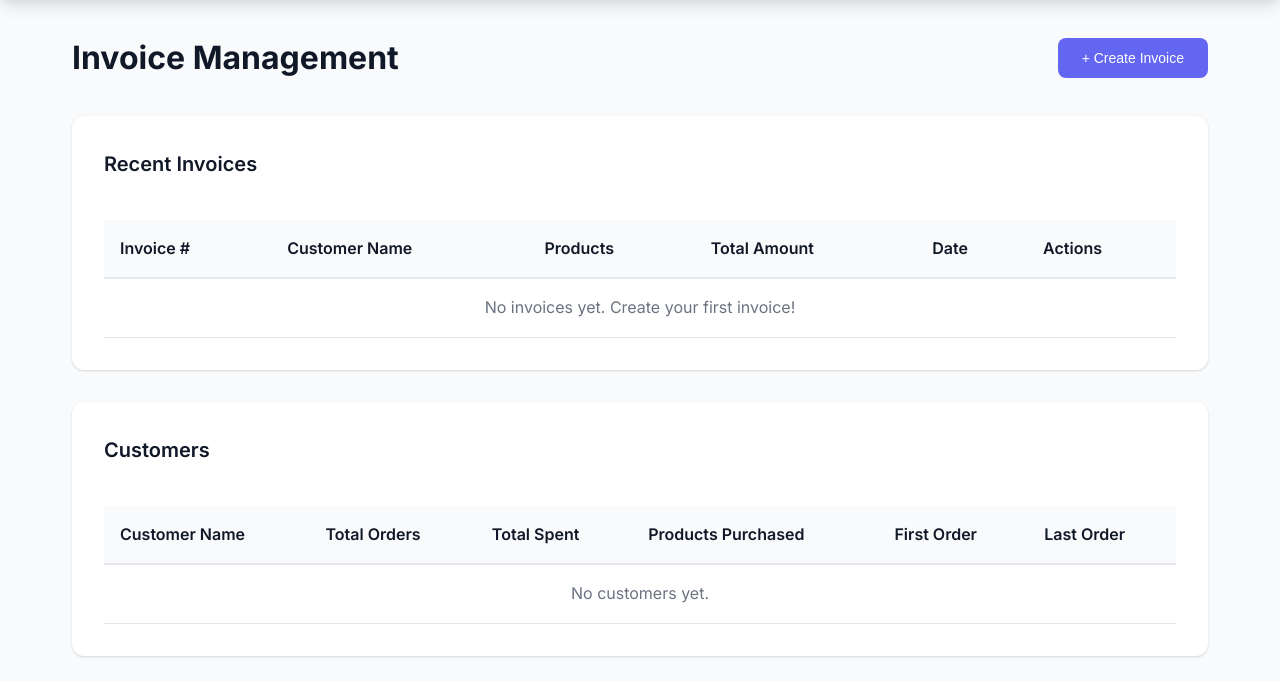
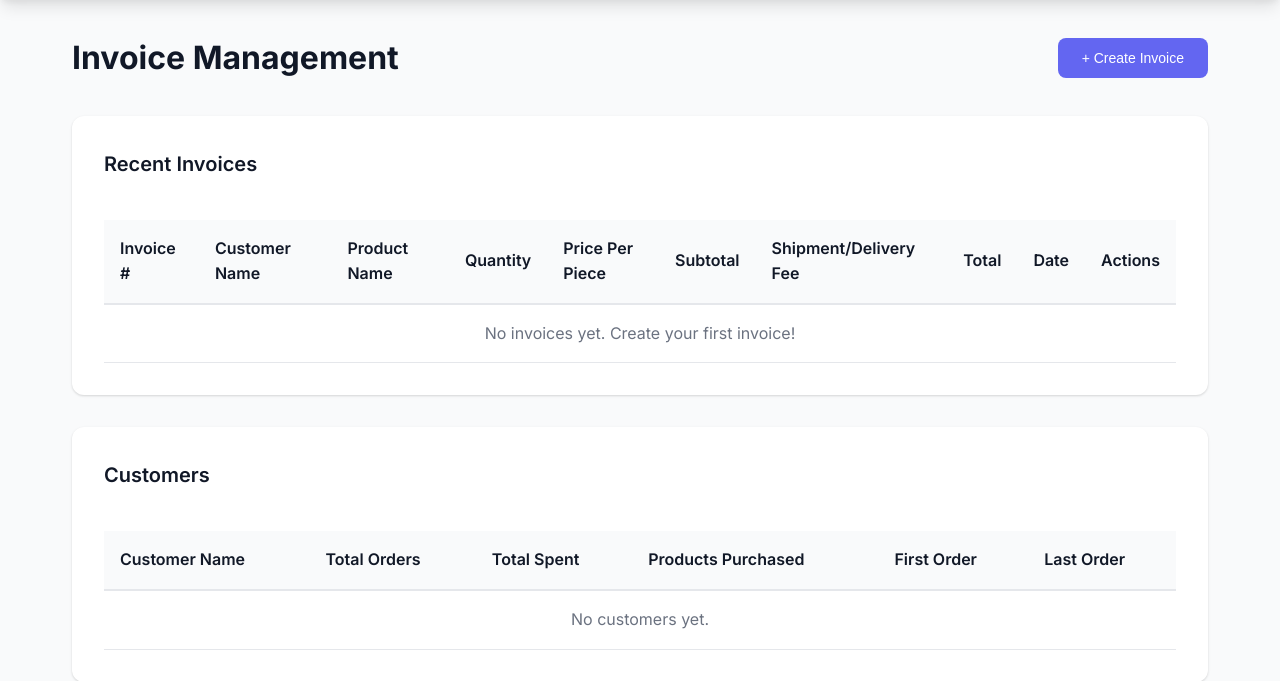
Before and after one commit to Daphne-CPAdmin/Personal-Stocks-INV, a Flask app: page /invoices in a window 1280 px wide. Shown: the part 70-751 px from the top of the page. Run offline with Flask 3, Linux system fonts and the light colour scheme.

Commit message:
Redesign invoice display and add shipment/delivery fee
- Display invoice items as separate rows in table (one row per item)
- Add shipment/delivery fee field to invoice creation form
- Show itemized breakdown: Product, Quantity, Price Per Piece, Subtotal
- Display shipment fee separately in invoice table and view
- Update invoice total calculation to include shipment fee
- Improve invoice view modal to show subtotal, shipment fee, and total
- Better visual organization with rowspan for invoice-level fields

```diff
--- a/app.py
+++ b/app.py
@@ -493,6 +493,7 @@ def create_invoice():
         data = request.json
         customer_name = data.get('customer_name')
         items = data.get('items', [])
+        shipment_fee = float(data.get('shipment_fee', 0))
         total_amount = float(data.get('total_amount', 0))
         invoice_date = data.get('invoice_date', datetime.now().strftime('%Y-%m-%d'))
 
@@ -502,6 +503,7 @@ def create_invoice():
             'invoice_number': invoice_number,
             'customer_name': customer_name,
             'items': str(items),  # Store as string representation
+            'shipment_fee': shipment_fee,
             'total_amount': total_amount,
             'invoice_date': invoice_date,
             'created_at': datetime.now().strftime('%Y-%m-%d %H:%M:%S')
@@ -511,7 +513,7 @@ def create_invoice():
             df = connector.read_from_sheets(INVOICES_SHEET_URL)
             # Handle empty DataFrame
             if df.empty:
-                df = pd.DataFrame(columns=['invoice_number', 'customer_name', 'items', 'total_amount', 'invoice_date', 'created_at'])
+                df = pd.DataFrame(columns=['invoice_number', 'customer_name', 'items', 'shipment_fee', 'total_amount', 'invoice_date', 'created_at'])
             new_invoice_df = pd.DataFrame([new_invoice])
             df = pd.concat([df, new_invoice_df], ignore_index=True)
             connector.write_to_sheets(df, INVOICES_SHEET_URL)
--- a/templates/invoices.html
+++ b/templates/invoices.html
@@ -16,8 +16,12 @@
                 <tr>
                     <th>Invoice #</th>
                     <th>Customer Name</th>
-                    <th>Products</th>
-                    <th>Total Amount</th>
+                    <th>Product Name</th>
+                    <th>Quantity</th>
+                    <th>Price Per Piece</th>
+                    <th>Subtotal</th>
+                    <th>Shipment/Delivery Fee</th>
+                    <th>Total</th>
                     <th>Date</th>
                     <th>Actions</th>
                 </tr>
@@ -25,34 +29,65 @@
             <tbody>
                 {% if invoices %}
                     {% for invoice in invoices %}
+                        {% set items_list = invoice.get('items_parsed', []) %}
+                        {% set shipment_fee = invoice.get('shipment_fee', 0) %}
+                        {% if shipment_fee is none or shipment_fee == '' %}
+                            {% set shipment_fee = 0 %}
+                        {% else %}
+                            {% set shipment_fee = shipment_fee|float %}
+                        {% endif %}
+                        {% if items_list %}
+                            {% for item in items_list %}
+                            <tr>
+                                {% if loop.first %}
+                                <td rowspan="{{ items_list|length }}" style="vertical-align: top; padding-top: 1rem;">
+                                    <strong>{{ invoice.get('invoice_number', 'N/A') }}</strong>
+                                </td>
+                                <td rowspan="{{ items_list|length }}" style="vertical-align: top; padding-top: 1rem;">
+                                    {{ invoice.get('customer_name', 'N/A') }}
+                                </td>
+                                {% endif %}
+                                <td>{{ item.get('name', 'N/A') }}</td>
+                                <td>{{ item.get('quantity', 0) }}</td>
+                                <td>₱{{ "%.2f"|format(item.get('price', 0)) }}</td>
+                                <td>₱{{ "%.2f"|format(item.get('subtotal', 0)) }}</td>
+                                {% if loop.first %}
+                                <td rowspan="{{ items_list|length }}" style="vertical-align: top; padding-top: 1rem;">
+                                    ₱{{ "%.2f"|format(shipment_fee) }}
+                                </td>
+                                <td rowspan="{{ items_list|length }}" style="vertical-align: top; padding-top: 1rem;">
+                                    <strong>₱{{ "%.2f"|format(invoice.get('total_amount', 0)) }}</strong>
+                                </td>
+                                <td rowspan="{{ items_list|length }}" style="vertical-align: top; padding-top: 1rem;">
+                                    {{ invoice.get('invoice_date', '-') }}
+                                </td>
+                                <td rowspan="{{ items_list|length }}" style="vertical-align: top; padding-top: 1rem;">
+                                    <button class="btn btn-sm btn-primary" onclick="viewInvoice('{{ invoice.get('invoice_number', '') }}', {{ invoice.get('items_parsed', [])|tojson|safe }}, '{{ invoice.get('customer_name', '') }}', '{{ invoice.get('invoice_date', '') }}', {{ invoice.get('total_amount', 0) }}, {{ shipment_fee }})">
+                                        View
+                                    </button>
+                                </td>
+                                {% endif %}
+                            </tr>
+                            {% endfor %}
+                        {% else %}
                             <tr>
                                 <td>{{ invoice.get('invoice_number', 'N/A') }}</td>
                                 <td>{{ invoice.get('customer_name', 'N/A') }}</td>
-                        <td>
-                            {% set items_list = invoice.get('items_parsed', []) %}
-                            {% if items_list %}
-                                {% for item in items_list %}
-                                    <div style="margin-bottom: 0.25rem;">
-                                        <strong>{{ item.get('name', 'N/A') }}</strong>:
-                                        {{ item.get('quantity', 0) }} pcs × ₱{{ "%.2f"|format(item.get('price', 0)) }} = ₱{{ "%.2f"|format(item.get('subtotal', 0)) }}
-                                    </div>
-                                {% endfor %}
-                            {% else %}
-                                -
-                            {% endif %}
-                        </td>
-                        <td>₱{{ "%.2f"|format(invoice.get('total_amount', 0)) }}</td>
+                                <td colspan="4" class="text-center">No items</td>
+                                <td>₱{{ "%.2f"|format(shipment_fee) }}</td>
+                                <td><strong>₱{{ "%.2f"|format(invoice.get('total_amount', 0)) }}</strong></td>
                                 <td>{{ invoice.get('invoice_date', '-') }}</td>
                                 <td>
-                            <button class="btn btn-sm btn-primary" onclick="viewInvoice('{{ invoice.get('invoice_number', '') }}', {{ invoice.get('items_parsed', [])|tojson|safe }}, '{{ invoice.get('customer_name', '') }}', '{{ invoice.get('invoice_date', '') }}', {{ invoice.get('total_amount', 0) }})">
+                                    <button class="btn btn-sm btn-primary" onclick="viewInvoice('{{ invoice.get('invoice_number', '') }}', [], '{{ invoice.get('customer_name', '') }}', '{{ invoice.get('invoice_date', '') }}', {{ invoice.get('total_amount', 0) }}, {{ shipment_fee }})">
                                         View
                                     </button>
                                 </td>
                             </tr>
+                        {% endif %}
                     {% endfor %}
                 {% else %}
                     <tr>
-                        <td colspan="6" class="text-center">No invoices yet. Create your first invoice!</td>
+                        <td colspan="10" class="text-center">No invoices yet. Create your first invoice!</td>
                     </tr>
                 {% endif %}
             </tbody>
@@ -152,8 +187,25 @@
                 <button type="button" class="btn btn-secondary" onclick="addInvoiceItem()">+ Add Item</button>
             </div>
 
+            <div class="form-group" style="margin-top: 1.5rem;">
+                <label>Shipment/Delivery Fee (₱)</label>
+                <input type="number" step="0.01" name="shipment_fee" id="shipmentFee" value="0" placeholder="0.00" oninput="updateInvoiceTotal()" style="max-width: 200px;">
+                <small style="display: block; color: #666; margin-top: 0.25rem;">Optional shipping or delivery fee</small>
+            </div>
+
             <div class="invoice-total">
-                <strong>Total: ₱<span id="invoiceTotal">0.00</span></strong>
+                <div style="display: flex; justify-content: space-between; margin-bottom: 0.5rem;">
+                    <span>Subtotal:</span>
+                    <span>₱<span id="invoiceSubtotal">0.00</span></span>
+                </div>
+                <div style="display: flex; justify-content: space-between; margin-bottom: 0.5rem;">
+                    <span>Shipment/Delivery Fee:</span>
+                    <span>₱<span id="shipmentFeeDisplay">0.00</span></span>
+                </div>
+                <div style="display: flex; justify-content: space-between; padding-top: 0.5rem; border-top: 2px solid #6366f1; margin-top: 0.5rem;">
+                    <strong>Total:</strong>
+                    <strong>₱<span id="invoiceTotal">0.00</span></strong>
+                </div>
             </div>
 
             <div class="form-actions">
@@ -448,12 +500,18 @@ function selectProductFromData(element) {
 
 function updateInvoiceTotal() {
     const items = document.querySelectorAll('.invoice-item');
-    let total = 0;
+    let subtotal = 0;
     items.forEach(item => {
         const price = parseFloat(item.querySelector('.item-price').value) || 0;
         const qty = parseFloat(item.querySelector('.item-qty').value) || 0;
-        total += price * qty;
+        subtotal += price * qty;
     });
+
+    const shipmentFee = parseFloat(document.getElementById('shipmentFee').value) || 0;
+    const total = subtotal + shipmentFee;
+
+    document.getElementById('invoiceSubtotal').textContent = subtotal.toFixed(2);
+    document.getElementById('shipmentFeeDisplay').textContent = shipmentFee.toFixed(2);
     document.getElementById('invoiceTotal').textContent = total.toFixed(2);
 }
 
@@ -486,7 +544,9 @@ function createInvoice(event) {
         return;
     }
 
-    const totalAmount = items.reduce((sum, item) => sum + item.subtotal, 0);
+    const shipmentFee = parseFloat(document.getElementById('shipmentFee').value) || 0;
+    const subtotal = items.reduce((sum, item) => sum + item.subtotal, 0);
+    const totalAmount = subtotal + shipmentFee;
 
     fetch('/api/create_invoice', {
         method: 'POST',
@@ -494,6 +554,8 @@ function createInvoice(event) {
         body: JSON.stringify({
             customer_name: customerName,
             items: items,
+            subtotal: subtotal,
+            shipment_fee: shipmentFee,
             total_amount: totalAmount,
             invoice_date: invoiceDate
         })
@@ -512,7 +574,7 @@ function createInvoice(event) {
     });
 }
 
-function viewInvoice(invoiceNumber, items, customerName, invoiceDate, totalAmount) {
+function viewInvoice(invoiceNumber, items, customerName, invoiceDate, totalAmount, shipmentFee) {
     let itemsList = [];
     try {
         if (typeof items === 'string') {
@@ -530,13 +592,19 @@ function viewInvoice(invoiceNumber, items, customerName, invoiceDate, totalAmoun
     message += `ITEMS:\n`;
     message += '─'.repeat(50) + '\n';
 
+    let subtotal = 0;
     itemsList.forEach((item, index) => {
         message += `${index + 1}. ${item.name}\n`;
         message += `   Quantity: ${item.quantity} pcs\n`;
         message += `   Price per unit: ₱${parseFloat(item.price).toFixed(2)}\n`;
         message += `   Subtotal: ₱${parseFloat(item.subtotal).toFixed(2)}\n\n`;
+        subtotal += parseFloat(item.subtotal || 0);
     });
 
+    shipmentFee = shipmentFee || 0;
+    message += '─'.repeat(50) + '\n';
+    message += `Subtotal: ₱${subtotal.toFixed(2)}\n`;
+    message += `Shipment/Delivery Fee: ₱${parseFloat(shipmentFee).toFixed(2)}\n`;
     message += '─'.repeat(50) + '\n';
     message += `TOTAL AMOUNT: ₱${parseFloat(totalAmount).toFixed(2)}`;
 
```
Lines whose indentation alone changed are shown as unchanged.
